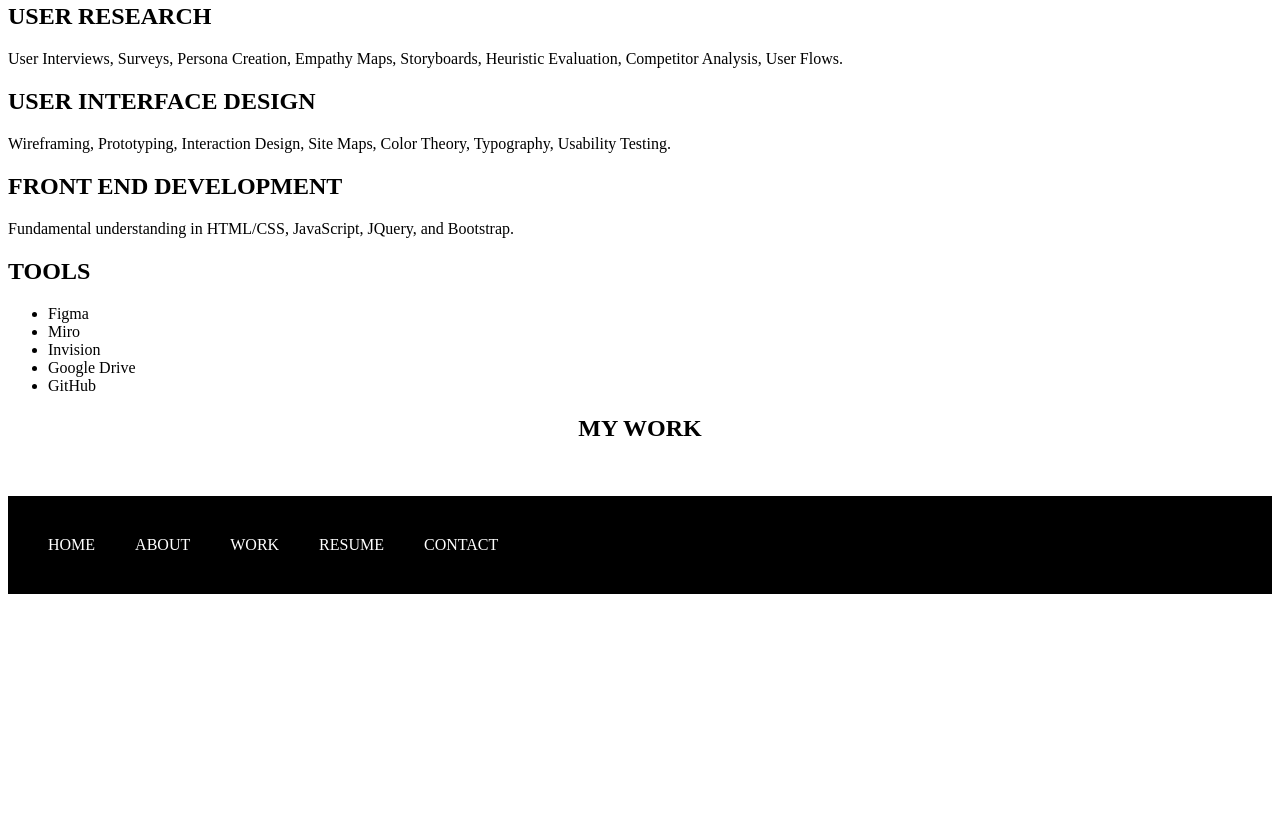
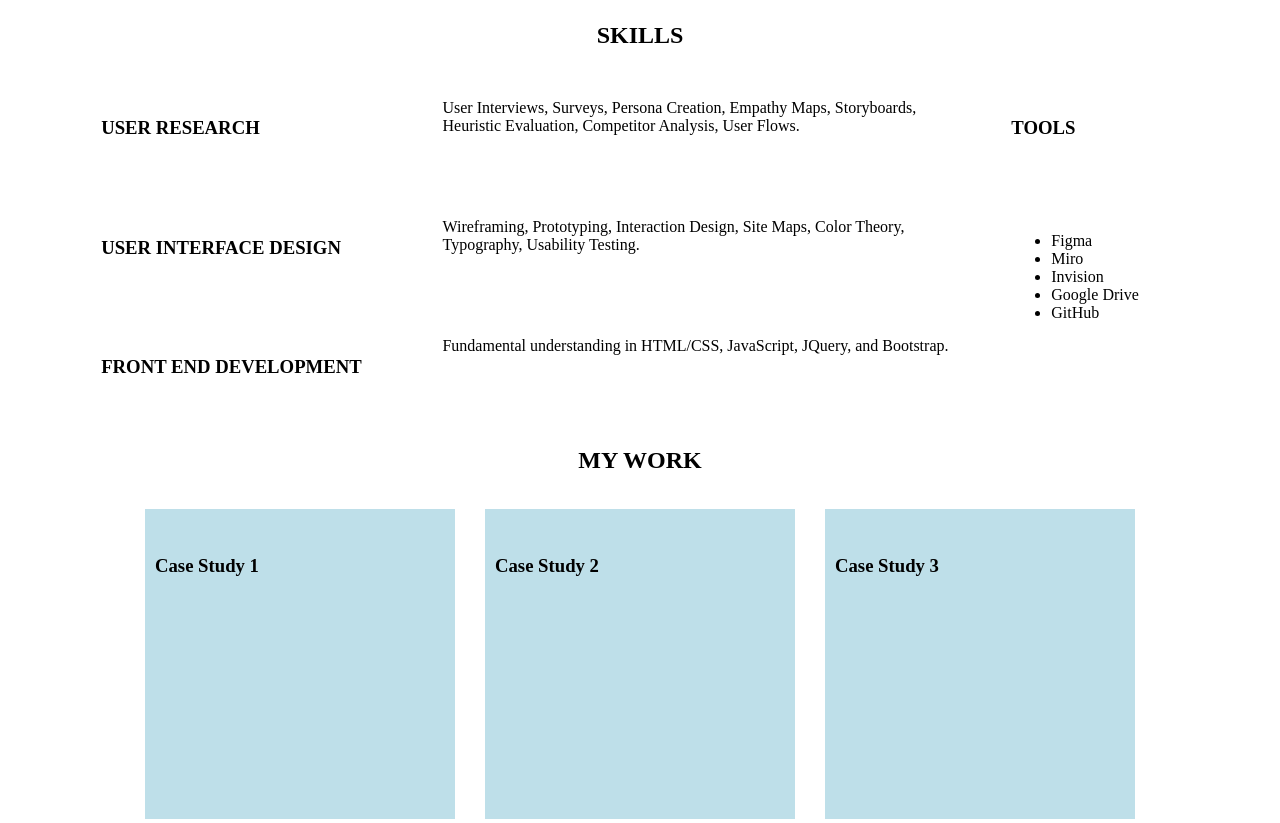
Before and after one commit to MalindaCarisch/UX_UI_HW_18, a plain HTML site: page index.html in a window 1280 px wide. Shown: the part 734-1557 px from the top of the page. Before the commit the page ends 1344 px from the top, so only its background shows below. Drawn offline with Linux system fonts and the light colour scheme.

Commit message:
Mod18 Assignment

```diff
--- a/css/index.css
+++ b/css/index.css
@@ -9,14 +9,87 @@
     padding: 20px;
 }
 
+.heroImage {
+    margin: 70px;
+}
+
+.heroDesigner {
+    background-color:rgba(57, 156, 188, 0.326);
+    padding: 10px;
+    width: 130px;
+}
+
 .header {
     text-align: center;
 }
 
 .aboutMe {
-    background-color: rgba(183, 183, 183, 0.618);
+    background-color: rgba(57, 156, 188, 0.326);
     padding: 40px;
     margin: 70px;
+    justify-content: center;
+    align-items: center;
+}
+
+.workGrid {
+    margin: 0px 5%;
+    display: grid;
+    grid-template-rows: 1fr 1fr 1fr;
+    grid-template-columns: 30% 50% 20%;
+    grid-template-areas:
+    "researchHeader research tools"
+    "interfaceHeader interface tools"
+    "frontHeader frontEnd tools";
+}
+
+#researchHeader {
+    grid-area: researchHeader;
+}
+
+#interfaceHeader {
+    grid-area: interfaceHeader;
+}
+
+#frontHeader {
+    grid-area: frontHeader;
+}
+
+#research {
+    grid-area: research;
+}
+
+#interface {
+    grid-area: interface;
+}
+
+#frontEnd {
+    grid-area: frontEnd;
+}
+
+#tools {
+    grid-area: tools;
+}
+
+.gridArea {
+    margin: 30px;
+    display: grid;
+}
+
+.flexContainer {
+    display: flex;
+}
+
+.flexItem {
+    padding: 10px;
+    margin: 15px;
+    width: 290px;
+    height: 290px;
+    background-color:rgba(57, 156, 188, 0.326);
+    color: black;
+}
+
+.justifyContent {
+    justify-content: center;
 }
 
 .footer {
@@ -24,6 +97,23 @@
     color: white;
     display: flex;
     padding: 20px;
+    margin: 40px;
     list-style-type: none;
     justify-content: flex-start;
 }
+
+@media only screen and (max-width: 6000) {
+    .workGrid {
+        margin: 0px 5%;
+        grid-template-rows: 1fr 1fr 1fr 1fr 1fr 1fr 1fr;
+        grid-template-columns: 1fr;
+        grid-template-areas:
+        "researchHeader"
+        "research"
+        "interfaceHeader"
+        "interface"
+        "frontHeader"
+        "frontEnd"
+        "tools";
+    }
+}
--- a/index.html
+++ b/index.html
@@ -20,11 +20,12 @@
         </nav>
     </header>
     <section class="heroImage">
-        <h1 class="heroHi">HI! MY NAME IS</h1>
-        <h2 class="heroName">MALINDA CARISCH</h2>
+        <h3 class="heroHi">HI! MY NAME IS</h3>
+        <h1 class="heroName">MALINDA CARISCH</h1>
         <div class="heroDesigner">UX/UI DESIGNER</div>
     </section>
-    <section class="aboutMe">
+    <section>
+        <div class="aboutMe">
         <h1 class="header">ABOUT ME</h1>
         <p>
             I received my bachelors degree at the University of Wisconsin Stevens Point where I studied both theater and sociology. My experience in both of these areas has helped me be a designer with a strong sense of empathy as well as obtain experience working in a collaborative creative setting.
@@ -35,29 +36,28 @@
         <p>
             As a designer, I am passionate about creating positive experiences by finding creative solutions with attention to detail and empathy.
         </p>
+        </div>
     </section>
-    <section class="skills">
+    <section>
         <h1 class="header">SKILLS</h1>
-            <div>
-                <h2>USER RESEARCH</h2>
-                <p>
-                    User Interviews, Surveys, Persona Creation, Empathy Maps, Storyboards, Heuristic Evaluation, Competitor Analysis, User Flows.
-                </p>
+        <div class="workGrid">
+            <div id="researchHeader" class="gridArea">
+                <h3>USER RESEARCH</h3>
+                </div>
+            <div id="research" class="gridArea">User Interviews, Surveys, Persona Creation, Empathy Maps, Storyboards, Heuristic Evaluation, Competitor Analysis, User Flows.
+                </div>
+            <div id="interfaceHeader" class="gridArea">
+                <h3>USER INTERFACE DESIGN</h3>
+                </div>
+            <div id="interface" class="gridArea">Wireframing, Prototyping, Interaction Design, Site Maps, Color Theory, Typography, Usability Testing.
+                </div>
+            <div id="frontHeader" class="gridArea">
+                <h3> FRONT END DEVELOPMENT</h3>
+                </div>
+            <div id="frontEnd" class="gridArea">Fundamental understanding in HTML/CSS, JavaScript, JQuery, and Bootstrap.
             </div>
-            <div>
-                <h2>USER INTERFACE DESIGN</h2>
-                <p>
-                    Wireframing, Prototyping, Interaction Design, Site Maps, Color Theory, Typography, Usability Testing.
-                </p>
-            </div>
-            <div>
-                <h2>FRONT END DEVELOPMENT</h2>
-                <p>
-                    Fundamental understanding in HTML/CSS, JavaScript, JQuery, and Bootstrap.
-                </p>
-            </div>
-            <div>
-                <h2>TOOLS</h2>
+            <div id="tools" class="gridArea">
+                <h3>TOOLS</h3>
                 <ul>
                     <li>Figma</li>
                     <li>Miro</li>
@@ -66,13 +66,23 @@
                     <li>GitHub</li>
                 </ul>
             </div>
+        </div>
     </section>
-    <section class="myWork">
+    <section>
         <h1 class="header">MY WORK</h1>
-        <div>
-            <img></img>
-            <img></img>
-            <img></img>
+        <div class="flexContainer justifyContent">
+            <div class="flexItem">
+                <img></img>
+                <h3>Case Study 1</h3>
+            </div>
+            <div class="flexItem">
+                <img></img>
+                <h3>Case Study 2</h3>
+            </div>
+            <div class="flexItem">
+                <img></img>
+                <h3>Case Study 3</h3>
+            </div>
         </div>
     </section>
     <footer>
```
